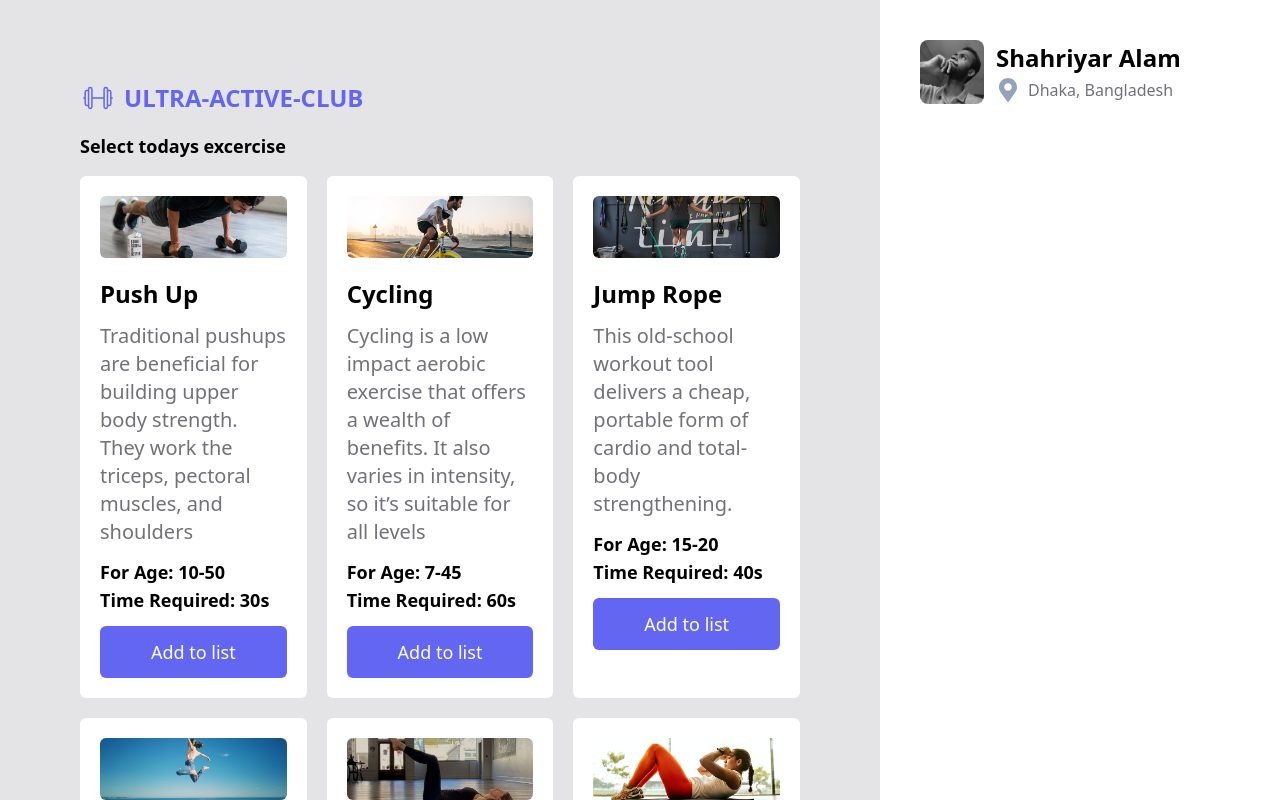
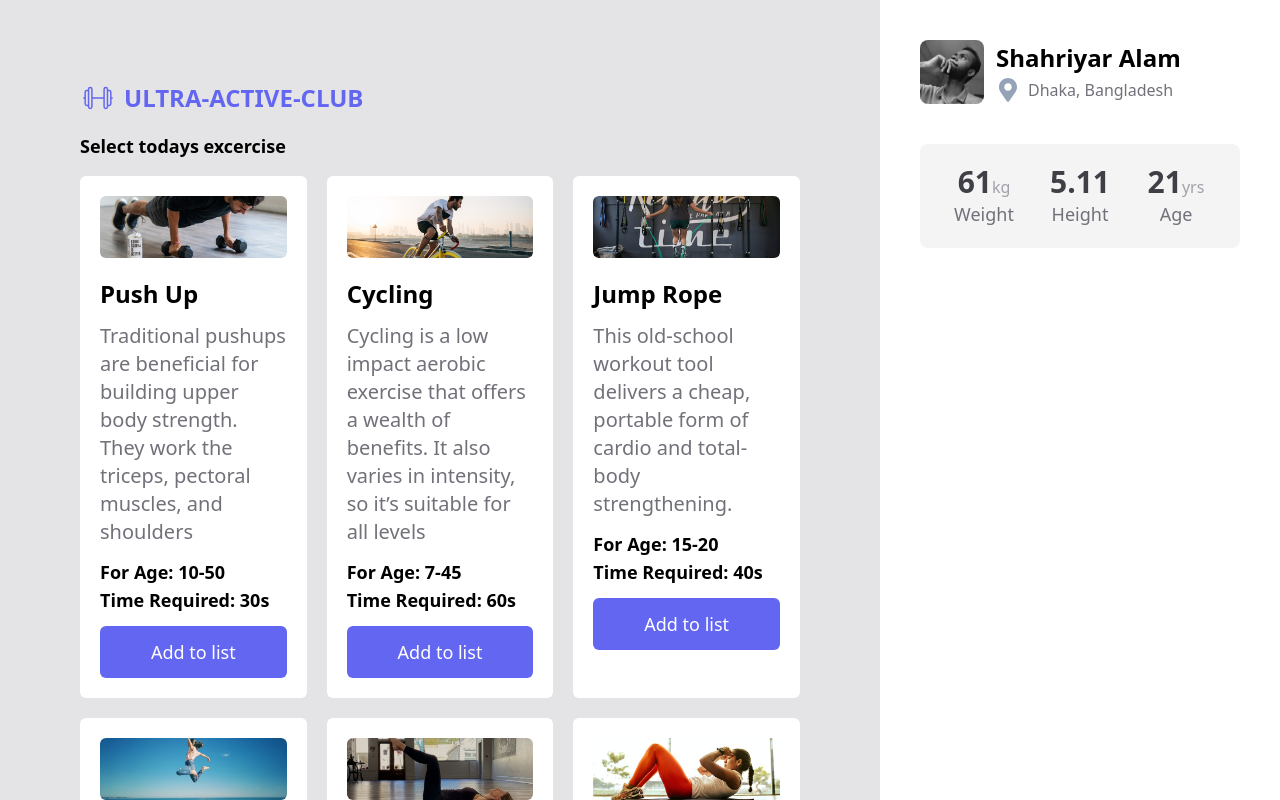
Before and after one commit to shahriyardx/club-assignment, a React (Vite) app: page / in a window 1280 px wide. Shown: the top 800 px of the page. Built offline with nearby package versions, Linux system fonts and the light colour scheme.

Commit message:
Added healthinfo

```diff
--- /dev/null
+++ b/src/components/HealthInfo.tsx
@@ -0,0 +1,28 @@
+import React from 'react'
+
+type InfoProps = {
+  amount: number
+  unit?: string
+  specifier: string
+}
+
+const Info = ({ amount, unit, specifier }: InfoProps) => {
+  return (
+    <div className='flex flex-col items-center'>
+      <h1 className='text-3xl font-black text-zinc-700'>{amount}<span className='text-base text-zinc-400 font-normal'>{unit}</span> </h1>
+      <p className='text-lg text-zinc-500'>{specifier}</p>
+    </div>
+  )
+}
+
+const HealthInfo = () => {
+  return (
+    <div className='p-5 bg-zinc-100 rounded-lg mt-10 grid grid-cols-3 gap-2'>
+      <Info amount={61} unit="kg" specifier="Weight" />
+      <Info amount={5.11} specifier="Height" />
+      <Info amount={21} unit="yrs" specifier="Age" />
+    </div>
+  )
+}
+
+export default HealthInfo
--- a/src/components/Sidebar.tsx
+++ b/src/components/Sidebar.tsx
@@ -1,9 +1,11 @@
 import React from "react"
+import HealthInfo from "./HealthInfo"
 import Profile from "./Profile"
 
 const Sidebar = () => {
   return <div className="min-h-screen bg-white p-10">
     <Profile />
+    <HealthInfo />
   </div>
 }
 
```
